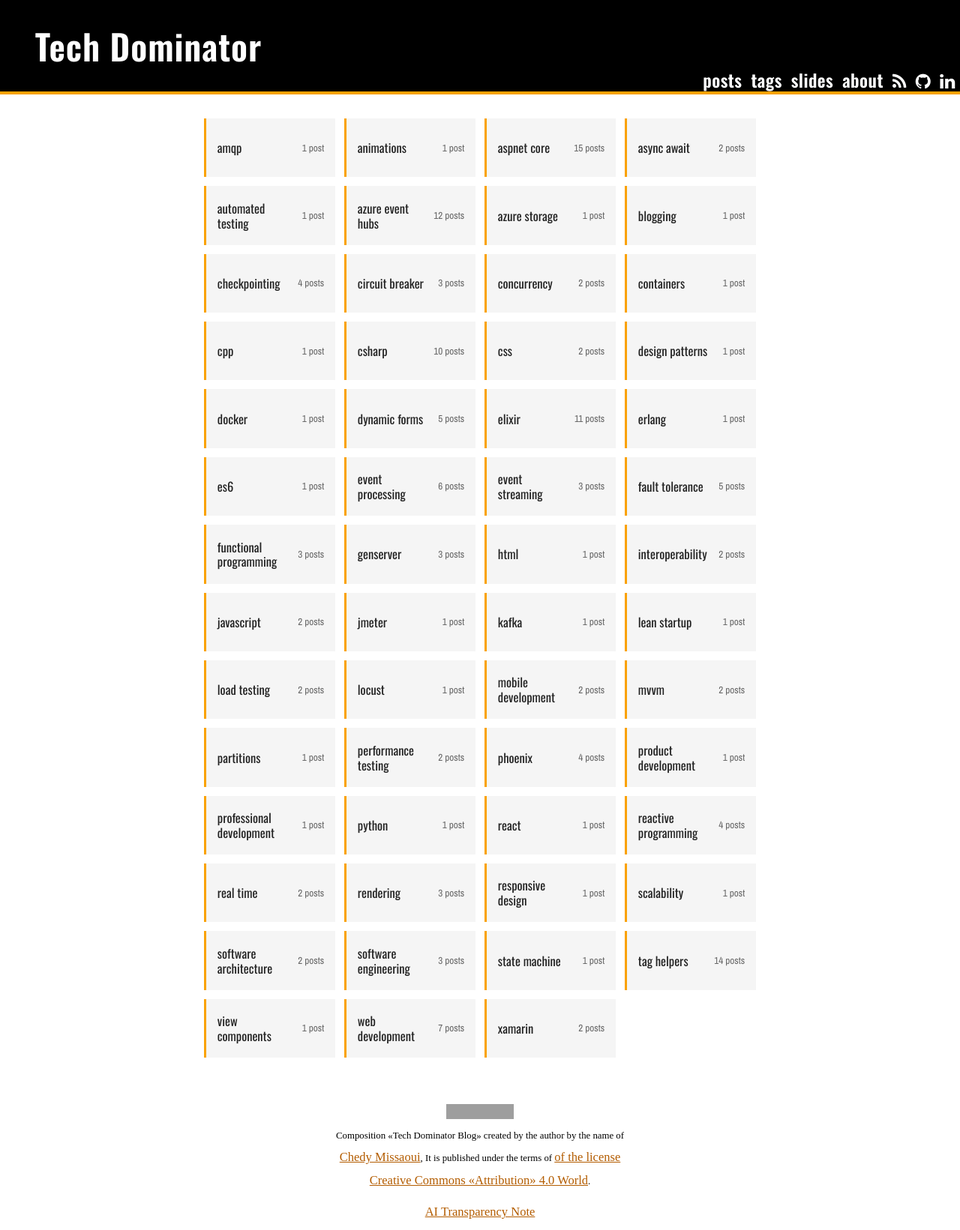
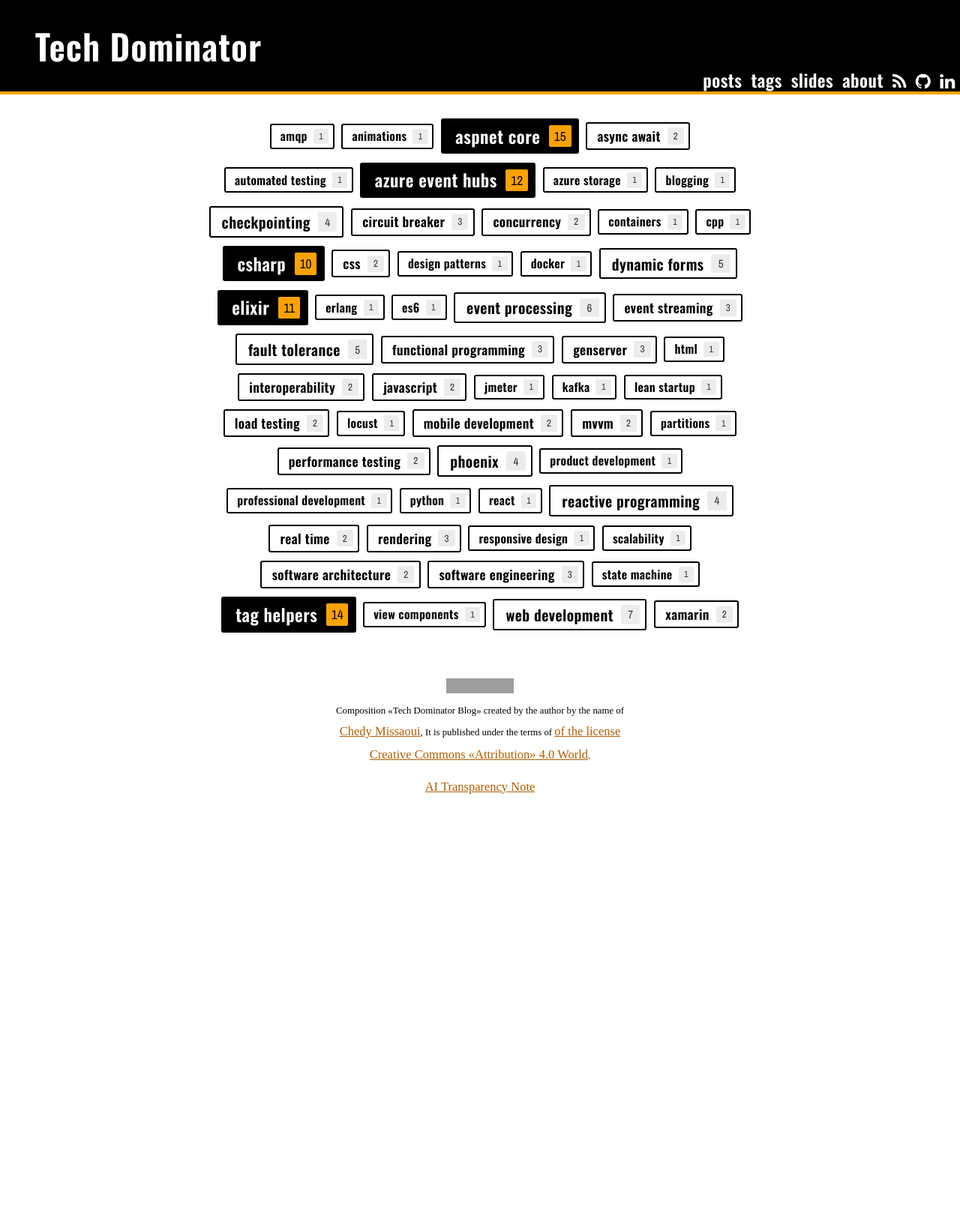
Before and after one commit to MissaouiChedy/MissaouiChedy.github.io, a Jekyll site: the page built from tags.html, in a window 1280 px wide. Shown: the whole page at 75% size. Built offline with Jekyll 4.4.1, drawn with Linux system fonts in a browser that asks for light colours; nearby versions of some CDN libraries; after the commit the page ends 1073 px from its top, so only the background shows below that; grey boxes are pictures that could not be loaded.

Commit message:
feat: mcp config for claude and style update

```diff
--- a/_includes/article.html
+++ b/_includes/article.html
@@ -34,10 +34,10 @@
 		{% endif %}
 		<div class="navigation">
 			{% if include.post_arg != site.posts.last %}
-			<a href="{{ include.post_arg.previous.url }}">previous</a>
+			<a class="nav-prev" href="{{ include.post_arg.previous.url }}">previous</a>
 			{% endif %}
 			{% if include.post_arg != site.posts.first %}
-			<a href="{{ include.post_arg.next.url }}">next</a>
+			<a class="nav-next" href="{{ include.post_arg.next.url }}">next</a>
 			{% endif %}
 		</div>
 	</header>
--- a/_includes/critical-styles.scss
+++ b/_includes/critical-styles.scss
@@ -12,7 +12,11 @@ $my-orange: #FAA200;
 // Slightly darker variant of the brand orange that meets WCAG AA (4.5:1) on white/#f9f9f9 backgrounds.
 // Use for text links; keep $my-orange for decorative accents and text on dark backgrounds.
 $link-orange: #B35C00;
-$code-background-color: #f9f9f9;
+$code-background-color: #f6f8fa;
+$code-border-color: #e3e6ea;
+// Long-form reading text size.
+$body-font-size: 1.125rem;
+$body-font-size-mobile: 1.0625rem;
 // Vertical rhythm scale (rem so it is independent of heading font-size).
 $space-xs: 0.5rem;
 $space-s: 1rem;
@@ -216,20 +220,39 @@ article.post
 		}
 		div.navigation
 		{
-			padding-top: 0.8em;
-			text-align: right;
+			display: flex;
+			justify-content: center;
+			gap: 0.9em;
+			padding-top: 0.9em;
 			a {
 				display: inline-block;
-				background-color: black;
-				color: white;
+				padding: 0.4em 1.1em;
+				color: black;
 				font-family: $header-font;
-				padding: 0.5em 0.9em;
+				font-size: 1.05em;
+				font-weight: 600;
+				line-height: 1.2;
+				letter-spacing: 0.04em;
+				text-transform: lowercase;
+				border: 2px solid black;
 				border-radius: 3px;
-				letter-spacing: 0.06em;
-				font-size: 0.8em;
-				transition: background-color 0.2s ease;
-				&:hover {
-					background-color: $link-orange;
+				transition: color 0.2s ease, background-color 0.2s ease;
+				&:hover,
+				&:focus-visible {
+					color: white;
+					background-color: black;
+				}
+				&:focus-visible {
+					outline: 2px solid $my-orange;
+					outline-offset: 2px;
+				}
+				&.nav-prev::before {
+					content: "\2190\00a0";
+					color: $my-orange;
+				}
+				&.nav-next::after {
+					content: "\00a0\2192";
+					color: $my-orange;
 				}
 			}
 		}
@@ -292,9 +315,18 @@ article.post
 		}
 	}
 	%regular-link {
+		font-size: inherit;
 		text-decoration: underline;
+		text-decoration-thickness: 1px;
+		text-decoration-color: rgba($link-orange, 0.45);
+		text-underline-offset: 0.18em;
 		color: $link-orange;
 		font-weight: 400;
+		transition: color 0.2s ease, text-decoration-color 0.2s ease;
+		&:hover,
+		&:focus-visible {
+			text-decoration-color: $link-orange;
+		}
 	}
 	div.content {
 		// Content headings: author-cased, attached to the section they introduce.
@@ -354,8 +386,12 @@ article.post
 		}
 	}
 	div.content {
+		--body-size: #{$body-font-size};
+		@include on-mobile() {
+			--body-size: #{$body-font-size-mobile};
+		}
 		%regular-text {
-			font-size: $default-font-size;
+			font-size: var(--body-size);
 			font-family: $default-font-family;
 			font-weight: 400;
 		}
@@ -378,7 +414,7 @@ article.post
 			padding-left: 2em;
 			padding-top: 0.5em;
 			padding-bottom: 0.1em;
-			line-height: 1.6;
+			line-height: 1.7;
 		}
         em {
 			font-style: italic;
@@ -392,7 +428,7 @@ article.post
 		p {
 			@extend %regular-text;
 			text-align: left;
-			line-height: 1.6;
+			line-height: 1.7;
 			padding-top: 0.5em;
 			padding-bottom: 0.5em;
 			a {
@@ -416,20 +452,30 @@ article.post
 			overflow-x: auto;
 		}
 		div.highlighter-rouge {
+			margin: 0.75em 0;
+			border: 1px solid $code-border-color;
 			border-radius: 6px;
-
 			background-color: $code-background-color;
-			padding: 0.8em;
+			padding: 1em 1.2em;
 			code {
 				@extend %code-text;
-				line-height: 1.2;
-				font-size: 0.9em;
+				padding: 0;
+				border: 0;
+				border-radius: 0;
+				line-height: 1.55;
+				font-size: 0.85em;
 			}
 		}
 		code {
 			display: inline;
 			@extend %code-text;
-			font-size: 0.9em;
+			font-size: 0.85em;
+			padding: 0.1em 0.35em;
+			border: 1px solid $code-border-color;
+			border-radius: 4px;
+			color: #333;
+			-webkit-box-decoration-break: clone;
+			box-decoration-break: clone;
 		}
 		div.img-container {
 			> img {
@@ -483,21 +529,45 @@ article.post
 			margin: 1em 0;
 			font-size: $default-font-size;
 			font-family: $default-font-family;
+			line-height: 1.5;
 			th, td {
-				padding: 0.75em;
+				padding: 0.75em 0.9em;
 				text-align: left;
-				border: 1px solid #ddd;
+				vertical-align: top;
+				border-bottom: 1px solid #e4e4e4;
 			}
 			th {
-				background-color:black;
+				background-color: #111;
 				color: white;
+				font-family: $header-font;
 				font-weight: 600;
+				letter-spacing: 0.03em;
+				border-bottom: 3px solid $my-orange;
 			}
 			tr:nth-child(even) {
-				background-color: #f9f9f9;
+				background-color: #fafafa;
 			}
 			tr:hover {
-				background-color: #f1f1f1;
+				background-color: rgba($my-orange, 0.06);
+			}
+			// Identifiers wrap inside narrow cells; drop the chip border so
+			// wrapped fragments read as text rather than a stack of boxes.
+			// On desktop keep identifiers whole so the column sizes to fit them.
+			code {
+				padding: 0;
+				border: 0;
+				background-color: transparent;
+				color: #333;
+				overflow-wrap: normal;
+			}
+			@include on-mobile() {
+				font-size: 0.95rem;
+				th, td {
+					padding: 0.6em 0.5em;
+				}
+				code {
+					overflow-wrap: anywhere;
+				}
 			}
 		}
 	}
@@ -512,6 +582,7 @@ article.post
 		text-align: right;
 		&.article-footer {
 			padding: 0;
+			margin-bottom: $space-m;
 			border-top: 0;
 			text-align: left;
 			background-color: transparent;
@@ -739,50 +810,117 @@ section.tags-index {
 			padding-bottom: 0.2em;
 		}
 	}
-	ul.tags-grid {
-		display: grid;
-		grid-template-columns: repeat(auto-fit, minmax(10em, 1fr));
-		gap: 0.75em;
+	// Tag cloud: squared chips sized by how many posts carry the tag (tiers set in tags.html).
+	ul.tags-cloud {
+		display: flex;
+		flex-wrap: wrap;
+		justify-content: center;
+		align-items: center;
+		gap: 0.7em 0.6em;
 		margin-top: 1.2em;
 		li {
 			min-width: 0;
-			border-left: 3px solid $my-orange;
-			background-color: #f5f5f5;
 			a {
-				display: flex;
-				min-height: 3.25em;
+				display: inline-flex;
 				align-items: center;
-				justify-content: space-between;
-				gap: 0.75em;
-				padding: 0.75em 0.9em;
-				color: #222;
-				transition: background-color 0.2s ease;
-				&:hover,
-				&:focus-visible {
-					background-color: #e9e9e9;
-				}
+				gap: 0.5em;
+				max-width: 100%;
+				box-sizing: border-box;
+				padding: 0.3em 0.35em 0.3em 0.75em;
+				color: black;
+				background-color: white;
+				border: 2px solid black;
+				border-radius: 3px;
+				font-size: 1rem;
+				transition: color 0.2s ease, background-color 0.2s ease, border-color 0.2s ease;
 				.tag-name {
 					min-width: 0;
 					font-family: $header-font;
-					font-size: 1em;
+					font-weight: 600;
 					line-height: 1.2;
+					letter-spacing: 0.02em;
 					overflow-wrap: anywhere;
 				}
 				.tag-count {
+					display: inline-flex;
 					flex: 0 0 auto;
-					color: #666;
+					align-items: center;
+					justify-content: center;
+					min-width: 1.7em;
+					height: 1.7em;
+					padding: 0 0.35em;
+					box-sizing: border-box;
+					border-radius: 2px;
+					background-color: #ececec;
+					color: #333;
 					font-family: $time-fonts;
-					font-size: 0.8em;
-					white-space: nowrap;
+					font-size: 0.75em;
+					line-height: 1;
+					transition: color 0.2s ease, background-color 0.2s ease;
+				}
+				&:hover,
+				&:focus-visible {
+					color: white;
+					background-color: black;
+					.tag-count {
+						color: black;
+						background-color: $my-orange;
+					}
+				}
+				&:focus-visible {
+					outline: 2px solid $my-orange;
+					outline-offset: 2px;
+				}
+			}
+			&.tag-tier-2 a {
+				font-size: 1.1rem;
+			}
+			&.tag-tier-3 a {
+				font-size: 1.25rem;
+			}
+			// Core topics: filled so they read first.
+			&.tag-tier-4 a {
+				font-size: 1.45rem;
+				color: white;
+				background-color: black;
+				.tag-count {
+					color: black;
+					background-color: $my-orange;
+				}
+				&:hover,
+				&:focus-visible {
+					color: black;
+					background-color: $my-orange;
+					border-color: $my-orange;
+					.tag-count {
+						color: white;
+						background-color: black;
+					}
 				}
 			}
 		}
 	}
 	@include on-mobile() {
-		ul.tags-grid {
-			gap: 0.9em;
+		ul.tags-cloud {
+			gap: 0.55em 0.45em;
+			li.tag-tier-4 a {
+				font-size: 1.3rem;
+			}
 		}
 	}
+}
+
+// Hide text visually while keeping it available to screen readers.
+.visually-hidden {
+	position: absolute !important;
+	width: 1px;
+	height: 1px;
+	padding: 0;
+	margin: -1px;
+	overflow: hidden;
+	clip: rect(0, 0, 0, 0);
+	white-space: nowrap;
+	border: 0;
 }
 
 .tag-results {
@@ -912,7 +1050,7 @@ blockquote {
 	p {
 		padding: 0;
 		margin: 0;
-		font-size: $default-font-size;
+		font-size: var(--body-size, $default-font-size);
 		font-family: $default-font-family;
 		line-height: 1.7;
 	}
--- a/tags.html
+++ b/tags.html
@@ -2,19 +2,19 @@
 layout: default
 title: Tags
 ---
-<section class="tags-index" aria-labelledby="tags-title">
+<section class="tags-index" aria-label="Tags">
 	<!-- <header>
 		<h1 id="tags-title">tags</h1>
 	</header> -->
 	{% assign sorted_tags = site.tags | sort %}
-	<ul class="tags-grid">
+	<ul class="tags-cloud">
 	{% for tag in sorted_tags %}
-		<li>
+		{% assign tag_count = tag[1] | size %}
+		{% if tag_count >= 10 %}{% assign tag_tier = 4 %}{% elsif tag_count >= 4 %}{% assign tag_tier = 3 %}{% elsif tag_count >= 2 %}{% assign tag_tier = 2 %}{% else %}{% assign tag_tier = 1 %}{% endif %}
+		<li class="tag-tier-{{ tag_tier }}">
 			<a href="{{ site.baseurl }}/tag.html#{{ tag[0] }}">
 				<span class="tag-name">{{ tag[0] | replace: '-', ' ' }}</span>
-				<span class="tag-count">
-					{{ tag[1] | size }} {% if tag[1].size == 1 %}post{% else %}posts{% endif %}
-				</span>
+				<span class="tag-count">{{ tag_count }}<span class="visually-hidden"> {% if tag_count == 1 %}post{% else %}posts{% endif %}</span></span>
 			</a>
 		</li>
 	{% endfor %}
```
Also changed, not shown: .mcp.json (added).
